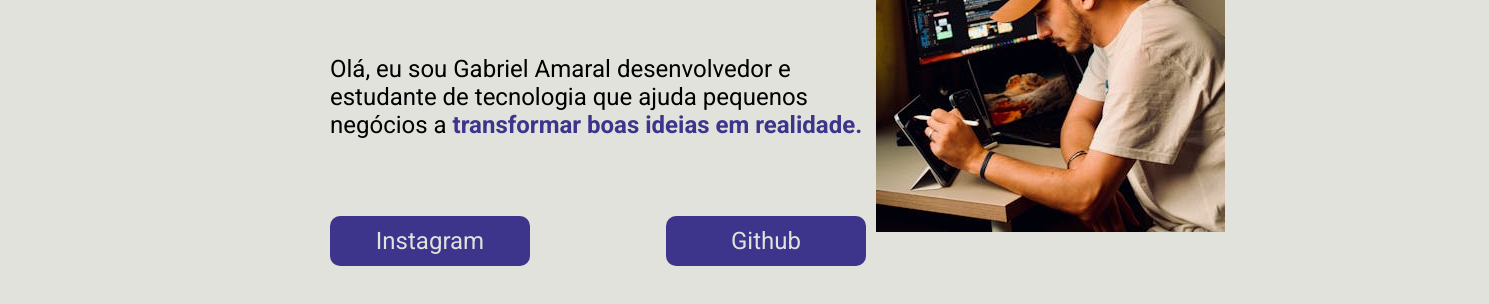
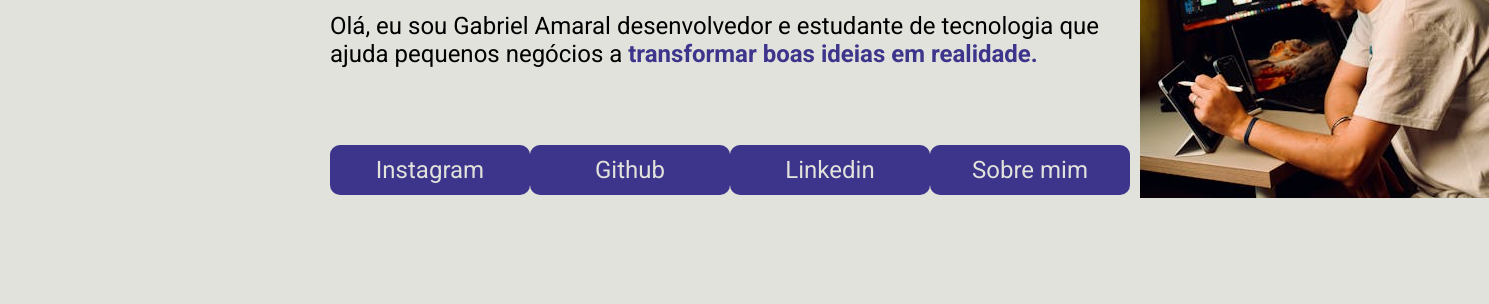
Before and after one commit to Amaral-Gabriel/MeuPortifolio, a plain HTML site: page index.html in a window 1280 px wide. Shown: the part 356-660 px from the top of the page, 1489 px wide, since content can reach past the window. Drawn offline with nearby package versions, Linux system fonts and the light colour scheme.

Commit message:
Adiciona novos botões

```diff
--- a/index.html
+++ b/index.html
@@ -15,6 +15,8 @@
             <div class="apresentacao__conteudo__links">
                 <a class="apresentacao__conteudo__links__link" href="https://instagram.com/amaralbiell" target="_blank">Instagram</a>
                 <a class="apresentacao__conteudo__links__link" href="https://github.com/amaral-gabriel" target="_blank">Github</a>
+                <a class="apresentacao__conteudo__links__link" href="https://www.linkedin.com/in/gabriel-amaral-tourinho/" target="_blank">Linkedin</a>
+                <a class="apresentacao__conteudo__links__link" href="https://www.linkedin.com/in/gabriel-amaral-tourinho/" target="_blank">Sobre mim</a>
             </div>
         </section>
         <img class="imagem-principal" src="imagem.jpg" alt="Homem sentado programando.">
```
